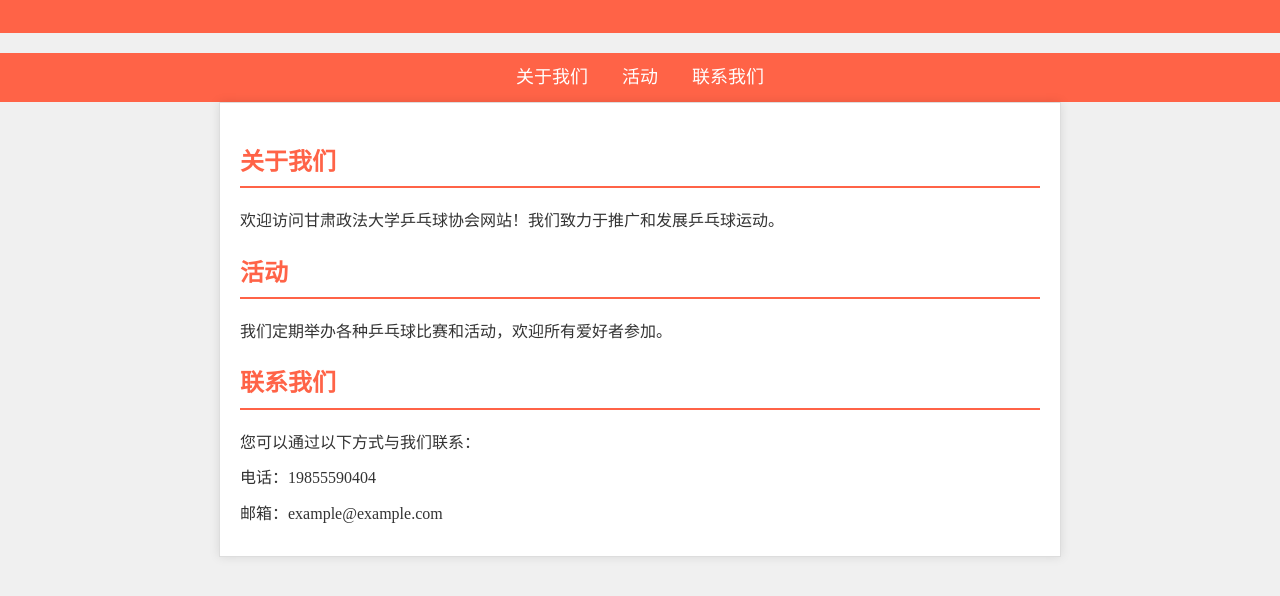
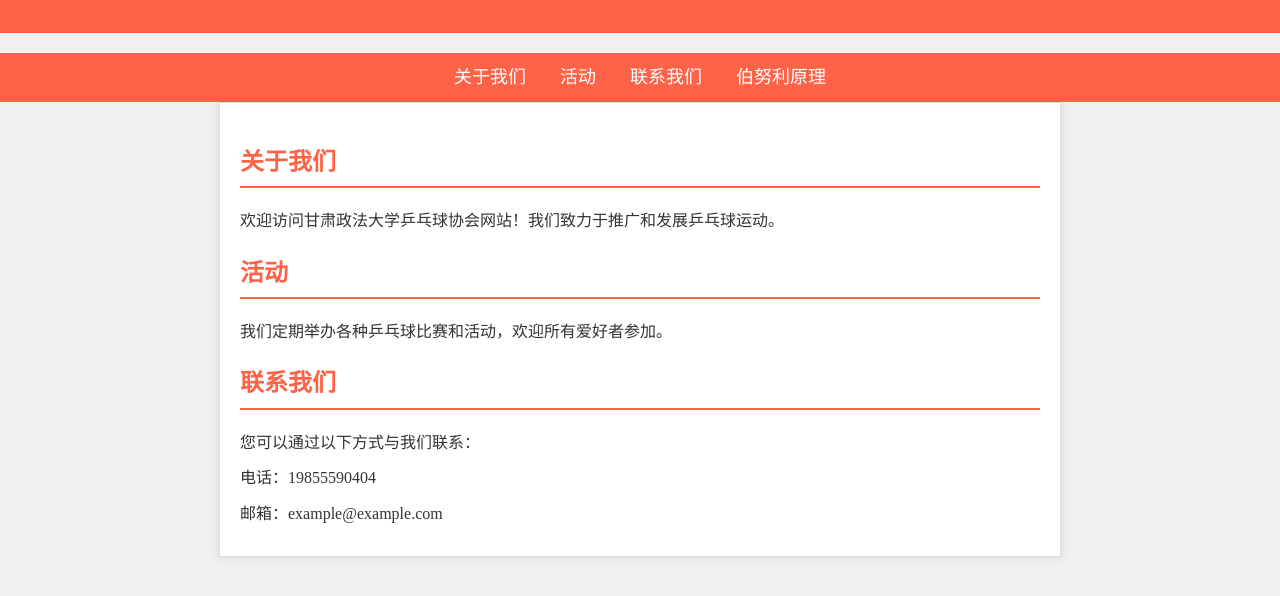
Before and after one commit to PhilomenaGoodman/pingpong-association, a plain HTML site: page index.html in a window 1280 px wide. Shown: the part 198-794 px from the top of the page. Drawn offline with Linux system fonts and the light colour scheme.

Commit message:
Update index.html

```diff
--- a/index.html
+++ b/index.html
@@ -74,6 +74,7 @@
         <a href="#about">关于我们</a>
         <a href="#events">活动</a>
         <a href="#contact">联系我们</a>
+        <a href="bernoulli.html">伯努利原理</a>
     </nav>
     <div class="container">
         <section id="about">
```
